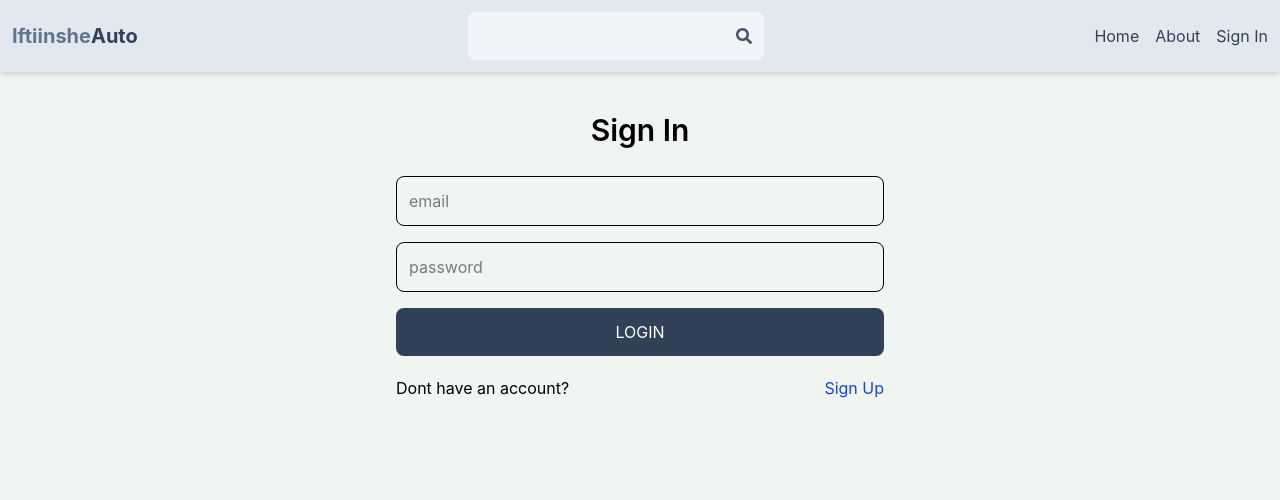
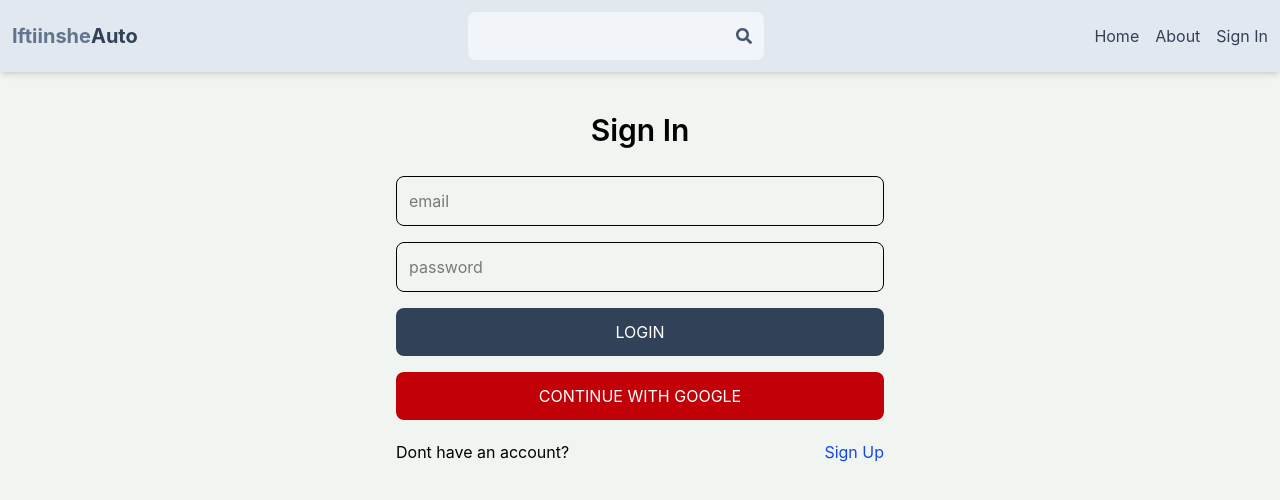
Before and after one commit to mahamedabdirahman101/Car-Listing-Site, a React app: page /sign-in in a window 1280 px wide. Shown: the top 500 px of the page. Built offline with nearby package versions, Linux system fonts and the light colour scheme; the HTML template or start-up script is replaced by a standard one.

Commit message:
Added Oath Button

```diff
--- /dev/null
+++ b/src/components/OAuth.jsx
@@ -0,0 +1,9 @@
+const OAuth = () => {
+  return (
+    <button type="button" className="bg-red-700 text-white p-3 rounded-lg hover:opacity-90 uppercase" >
+      Continue With Google
+    </button>
+  )
+}
+
+export default OAuth
--- a/src/pages/SignIn.jsx
+++ b/src/pages/SignIn.jsx
@@ -2,6 +2,7 @@
 import {Link, useNavigate } from "react-router-dom";
 import { ToastContainer, toast } from "react-toastify";
 import { useAppContext } from "../context/AppContext";
+import OAuth from "../components/OAuth";
 
 const SignIn = () => {
   const { currentUser, error, loading, signInStart, signInSuccess, signInFailure } = useAppContext();
@@ -74,12 +75,14 @@
     <input onChange={handleChange} className="border p-3 rounded-lg" type="email" placeholder="email" id="email" />
     <input onChange={handleChange} className="border p-3 rounded-lg" type="password" placeholder="password" id="password" />
     <button className="bg-slate-700 text-white p-3 rounded-lg hover:opacity-90 uppercase" >Login</button>
+      <OAuth />
       </form>
       <div className="flex gap-2 mt-5 justify-between">
         <p>Dont have an account?</p>
         <Link to="/sign-up">
           <span className="text-blue-700">Sign Up</span>
         </Link>
+
       </div>
       <ToastContainer />
     </div>
--- a/src/pages/SignUp.jsx
+++ b/src/pages/SignUp.jsx
@@ -1,6 +1,7 @@
 import { useState } from "react";
 import {Link, useNavigate } from "react-router-dom";
 import { ToastContainer, toast } from "react-toastify";
+import OAuth from "../components/OAuth";
 
 const SignUp = () => {
   const navigate = useNavigate();
@@ -69,6 +70,7 @@
     <input onChange={handleChange} className="border p-3 rounded-lg" type="email" placeholder="email" id="email" />
     <input onChange={handleChange} className="border p-3 rounded-lg" type="password" placeholder="password" id="password" />
     <button className="bg-slate-700 text-white p-3 rounded-lg hover:opacity-90 uppercase" >Sign Up</button>
+    <OAuth />
       </form>
       <div className="flex gap-2 mt-5 justify-between">
         <p>Have an account?</p>
@@ -76,6 +78,7 @@
           <span className="text-blue-700">Sign In</span>
         </Link>
       </div>
+
       <ToastContainer />
     </div>
   )
```
